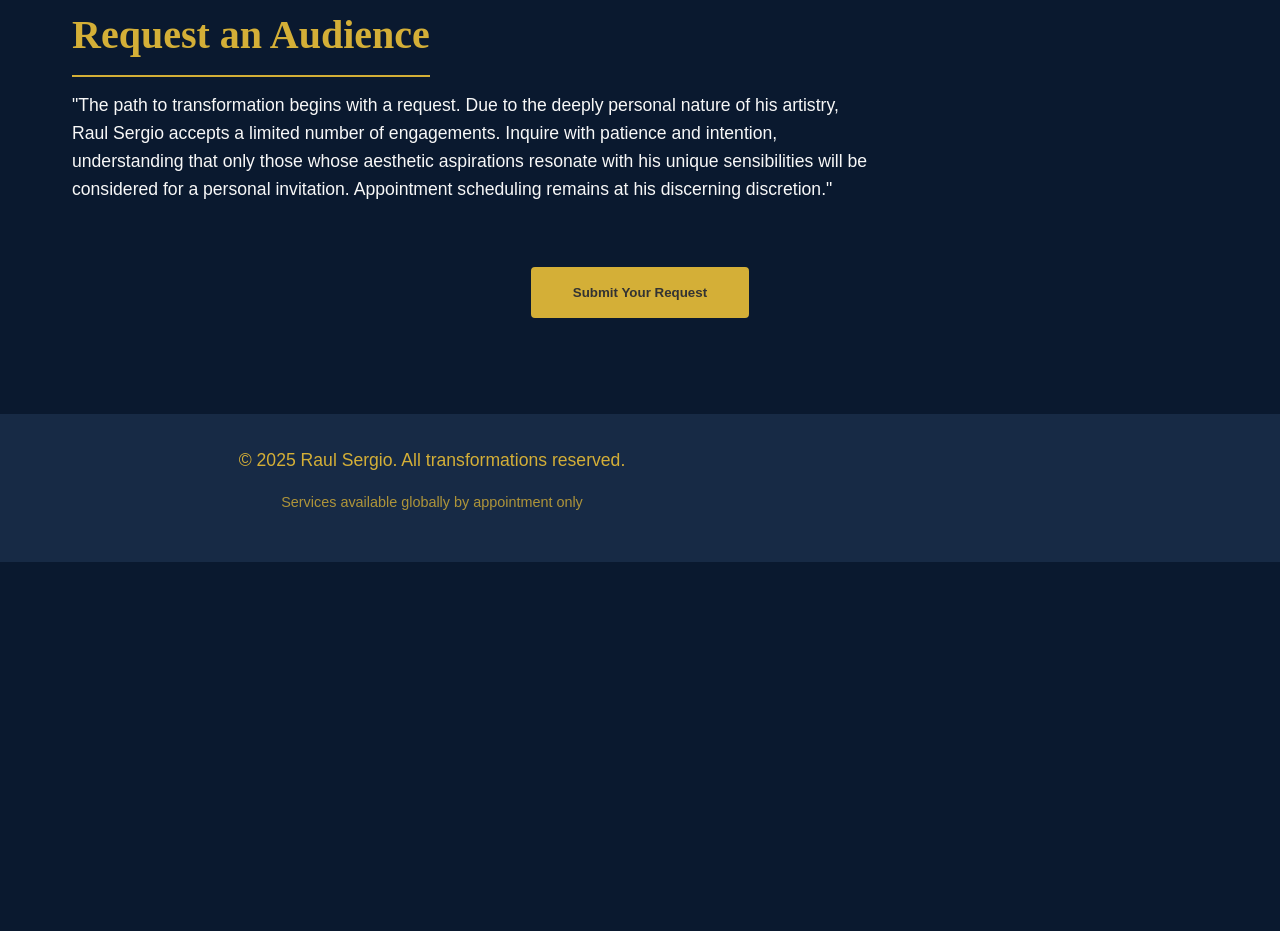
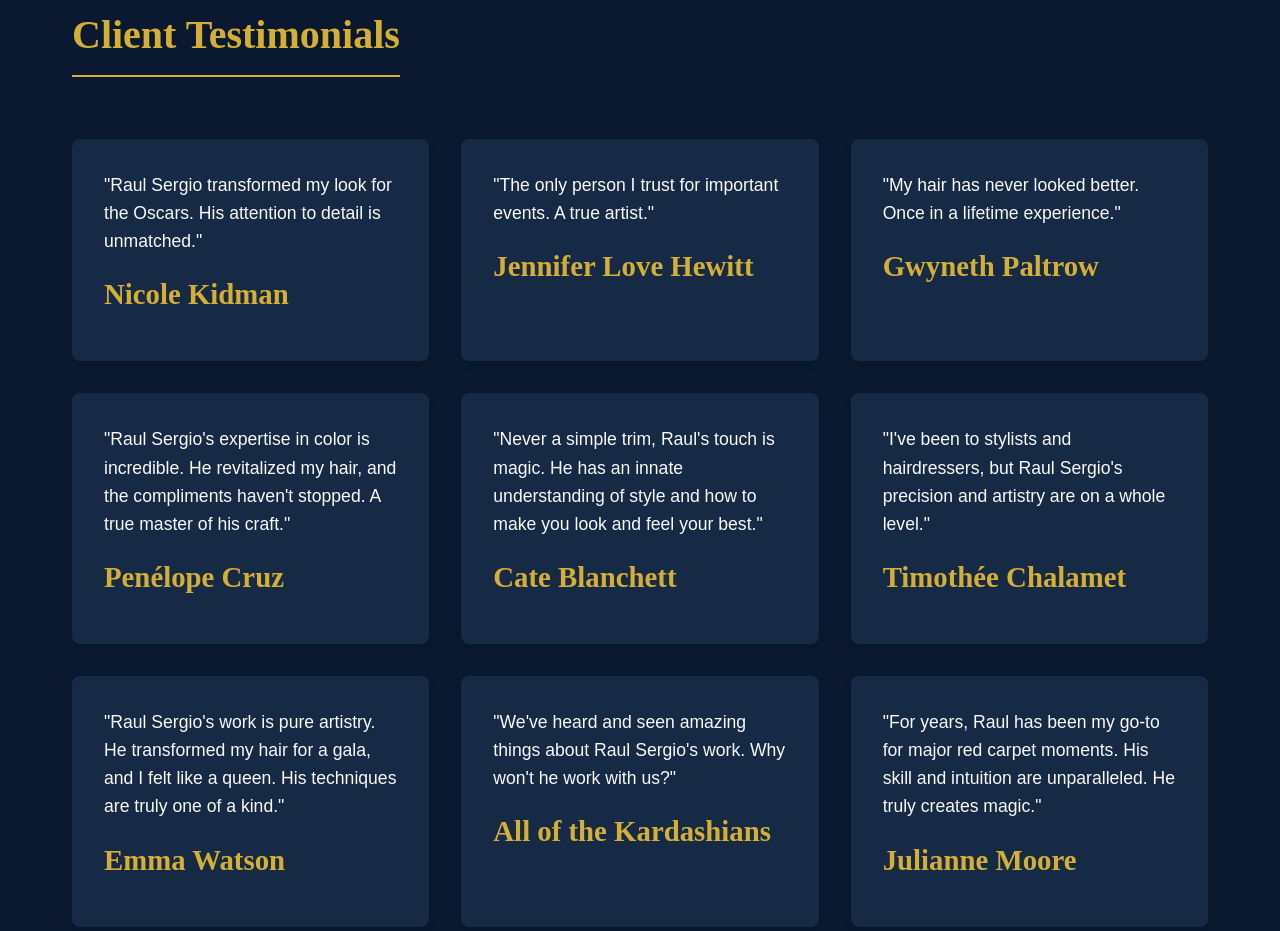
Before and after one commit to alexpuente0/RS_landing, a plain HTML site: page en/index.html in a window 1280 px wide. Shown: the part 4060-4991 px from the top of the page. Before the commit the page ends 4622 px from the top, so only its background shows below. Drawn offline with Linux system fonts and the light colour scheme.

Commit message:
add testimonials

```diff
--- a/en/index.html
+++ b/en/index.html
@@ -173,6 +173,47 @@
             </div>
         </section>
 
+        <!-- Testimonials Section -->
+    <section id="testimonials">
+        <h2>Client Testimonials</h2>
+        <div class="service-grid">
+            <div class="service-card">
+                <p>"Raul Sergio transformed my look for the Oscars. His attention to detail is unmatched."</p>
+                <h3>Nicole Kidman</h3>
+            </div>
+            <div class="service-card">
+                <p>"The only person I trust for important events. A true artist."</p>
+                <h3>Jennifer Love Hewitt</h3>
+            </div>
+            <div class="service-card">
+                <p>"My hair has never looked better. Once in a lifetime experience."</p>
+                <h3>Gwyneth Paltrow</h3>
+            </div>
+                    <div class="service-card">
+            <p>"Raul Sergio's expertise in color is incredible. He revitalized my hair, and the compliments haven't stopped. A true master of his craft."</p>
+            <h3>Penélope Cruz</h3>
+        </div>
+        <div class="service-card">
+            <p>"Never a simple trim, Raul's touch is magic. He has an innate understanding of style and how to make you look and feel your best."</p>
+            <h3>Cate Blanchett</h3>
+        </div>
+        <div class="service-card">
+            <p>"I've been to stylists and hairdressers, but Raul Sergio's precision and artistry are on a whole level."</p>
+            <h3>Timothée Chalamet</h3>
+        </div>
+        <div class="service-card">
+            <p>"Raul Sergio's work is pure artistry. He transformed my hair for a gala, and I felt like a queen. His techniques are truly one of a kind."</p>
+            <h3>Emma Watson</h3>
+        </div>
+        <div class="service-card">
+            <p>"We've heard and seen amazing things about Raul Sergio's work. Why won't he work with us?"</p>
+            <h3>All of the Kardashians</h3>
+        </div>
+                <div class="service-card">
+            <p>"For years, Raul has been my go-to for major red carpet moments. His skill and intuition are unparalleled. He truly creates magic."</p>
+            <h3>Julianne Moore</h3>
+        </div>
+    </section>
 
         <section class="contact">
             <h2>Request an Audience</h2>
```
